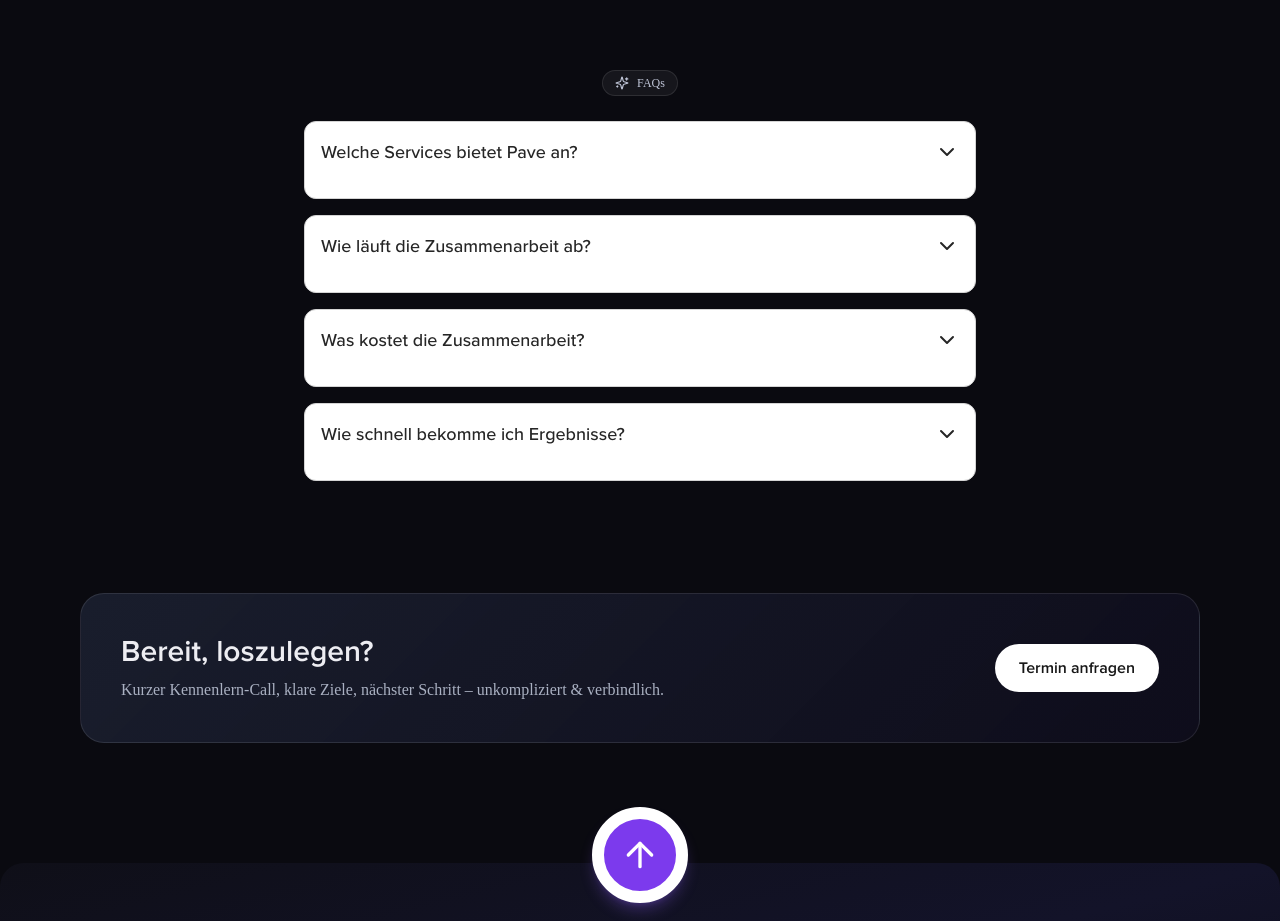
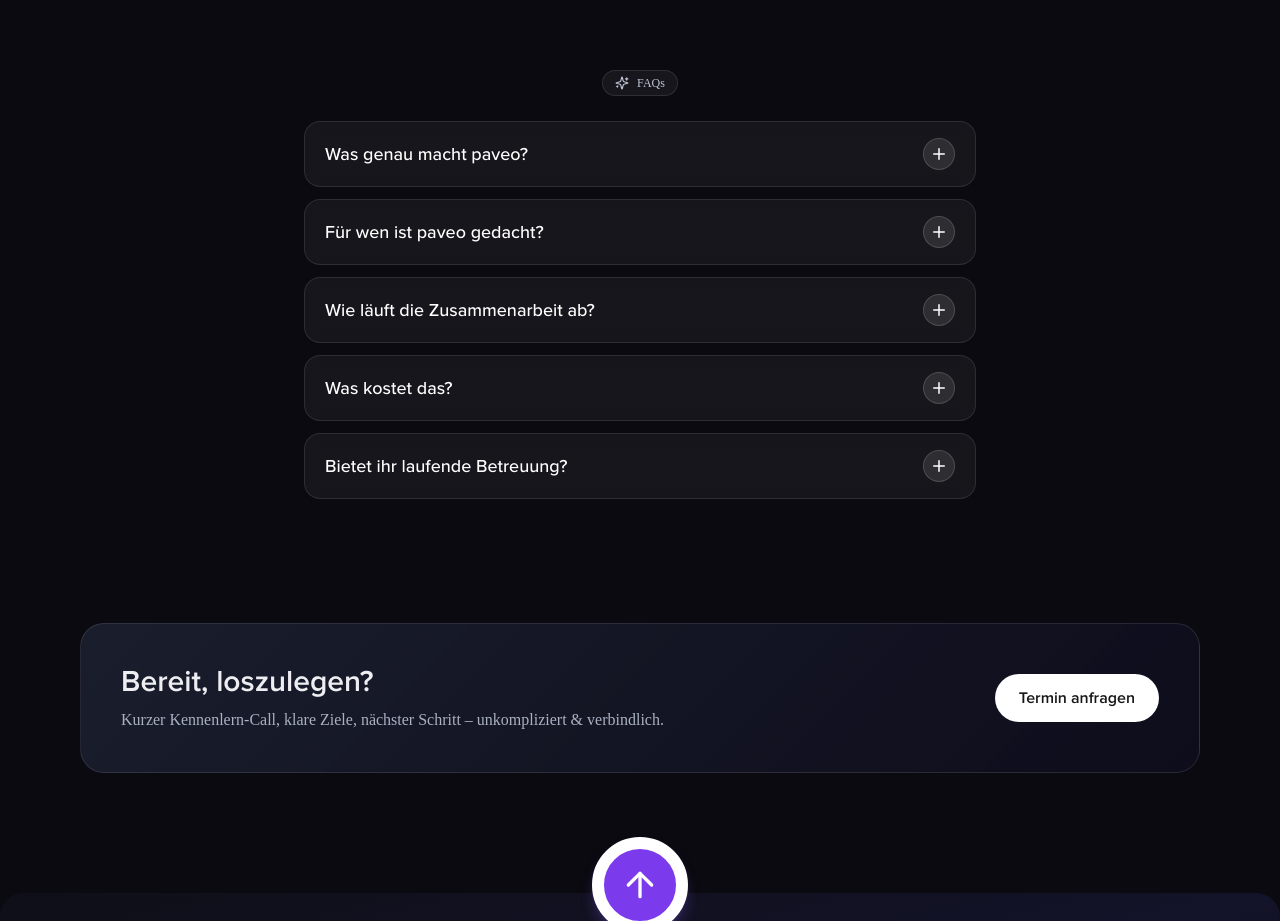
Before and after one commit to cyclebittt/pavewebyyyy, a Next.js app: page /contact in a window 1280 px wide. Shown: the part 1080-2001 px from the top of the page. Built offline with nearby package versions, Linux system fonts and the light colour scheme; a web font is replaced by a local one.

Commit message:
Update Accordian.jsx

```diff
--- a/components/ui/Accordian.jsx
+++ b/components/ui/Accordian.jsx
@@ -1,61 +1,74 @@
-'use client'
+'use client';
 
-import { useState } from "react";
-import { ChevronDown } from "lucide-react";
+import { useState } from 'react';
+import { Plus, Minus } from 'lucide-react';
 
+export default function AccordionExample() {
   const faqs = [
     {
-    question: "Welche Services bietet Pave an?",
-    answer: "Wir bieten Branding, Webdesign, Social Media Management, Content Creation und IT-Consulting. Unser Ziel ist es, Unternehmen digital sichtbar und erfolgreich zu machen."
+      q: 'Was genau macht paveo?',
+      a: 'paveo ist ein modulares Kreativ-Studio für digitale Markenkommunikation. Wir kombinieren Branding, Webdesign, Content & Systeme – psychologisch fundiert und auf messbare Conversion ausgerichtet.',
     },
     {
-    question: "Wie läuft die Zusammenarbeit ab?",
-    answer: "Nach einer ersten Beratung erstellen wir einen individuellen Projektplan. Du erhältst volle Transparenz über die Schritte, Deadlines und Ergebnisse."
+      q: 'Für wen ist paveo gedacht?',
+      a: 'Für Selbstständige, kleine Unternehmen & lokale Marken. Modular bedeutet: Du buchst nur die Bausteine, die du wirklich brauchst – ohne Brüche in Design, Content oder Technik.',
     },
     {
-    question: "Was kostet die Zusammenarbeit?",
-    answer: "Unsere Preise richten sich nach dem Umfang. Für Social Media Management gibt es Paketpreise, andere Services kalkulieren wir individuell nach Aufwand."
+      q: 'Wie läuft die Zusammenarbeit ab?',
+      a: 'Kurzbriefing → Analyse & Zielbild → modulare Roadmap → Umsetzung in Sprints → Testen & Optimieren. Transparente Kommunikation, klare Zuständigkeiten, schnelle Loops.',
     },
     {
-    question: "Wie schnell bekomme ich Ergebnisse?",
-    answer: "Erste sichtbare Ergebnisse können oft schon nach 2–4 Wochen entstehen. Langfristige Projekte wie Branding oder SEO brauchen etwas mehr Zeit."
+      q: 'Was kostet das?',
+      a: 'Es gibt fixe Paketpreise (z. B. Social Media) und individuell kalkulierte Module (Branding, Website). Wir starten schlank – skalieren dann nach Bedarf.',
+    },
+    {
+      q: 'Bietet ihr laufende Betreuung?',
+      a: 'Ja. Social Media Management, Content-Produktion, sowie Pflege/Optimierung deiner Systeme (CRM, Automationen). Monatsweise planbar & kündbar.',
     },
   ];
 
-export default function AccordionExample() {
-  const [openIndex, setOpenIndex] = useState(null);
-
-  const toggleFAQ = (index) => {
-    setOpenIndex(openIndex === index ? null : index);
-  };
+  const [open, setOpen] = useState(-1);
 
   return (
-    <div className="flex flex-col gap-4">
-      {faqs.map((faq, index) => (
+    <div className="mx-auto w-full max-w-2xl">
+      {faqs.map((item, i) => {
+        const isOpen = open === i;
+        return (
           <div
-          key={index}
-          className="bg-white border border-neutral-300 rounded-xl overflow-hidden transition-all"
+            key={i}
+            className="mb-3 rounded-2xl border border-white/10 bg-white/[0.05] backdrop-blur transition hover:bg-white/[0.07]"
           >
             <button
-            onClick={() => toggleFAQ(index)}
-            className="w-full flex justify-between items-center p-4 text-left text-lg font-medium text-neutral-800"
+              type="button"
+              onClick={() => setOpen(isOpen ? -1 : i)}
+              aria-expanded={isOpen}
+              aria-controls={`faq-panel-${i}`}
+              className="group flex w-full items-center justify-between gap-4 px-5 py-4 text-left outline-none focus-visible:ring-2 focus-visible:ring-violet-500/60"
             >
-            {faq.question}
-            <ChevronDown
-              className={`transition-transform duration-300 ${
-                openIndex === index ? "rotate-180" : ""
-              }`}
-            />
+              <span className="text-base md:text-lg font-medium text-white">
+                {item.q}
+              </span>
+              <span className="shrink-0 rounded-full border border-white/15 bg-white/10 p-1.5 text-white transition-transform duration-300 group-hover:scale-105">
+                {isOpen ? <Minus size={18} /> : <Plus size={18} />}
+              </span>
             </button>
+
             <div
-            className={`px-4 pb-4 text-neutral-600 transition-all duration-300 ${
-              openIndex === index ? "max-h-40 opacity-100" : "max-h-0 opacity-0"
+              id={`faq-panel-${i}`}
+              role="region"
+              className={`grid transition-[grid-template-rows] duration-300 ease-out ${
+                isOpen ? 'grid-rows-[1fr]' : 'grid-rows-[0fr]'
               }`}
             >
-            {faq.answer}
+              <div className="min-h-0 overflow-hidden">
+                <div className="px-5 pb-5 pt-0 text-sm md:text-base text-[#C9CEE0]">
+                  {item.a}
                 </div>
               </div>
-      ))}
+            </div>
+          </div>
+        );
+      })}
     </div>
   );
 }
```
Lines whose indentation alone changed are shown as unchanged.
